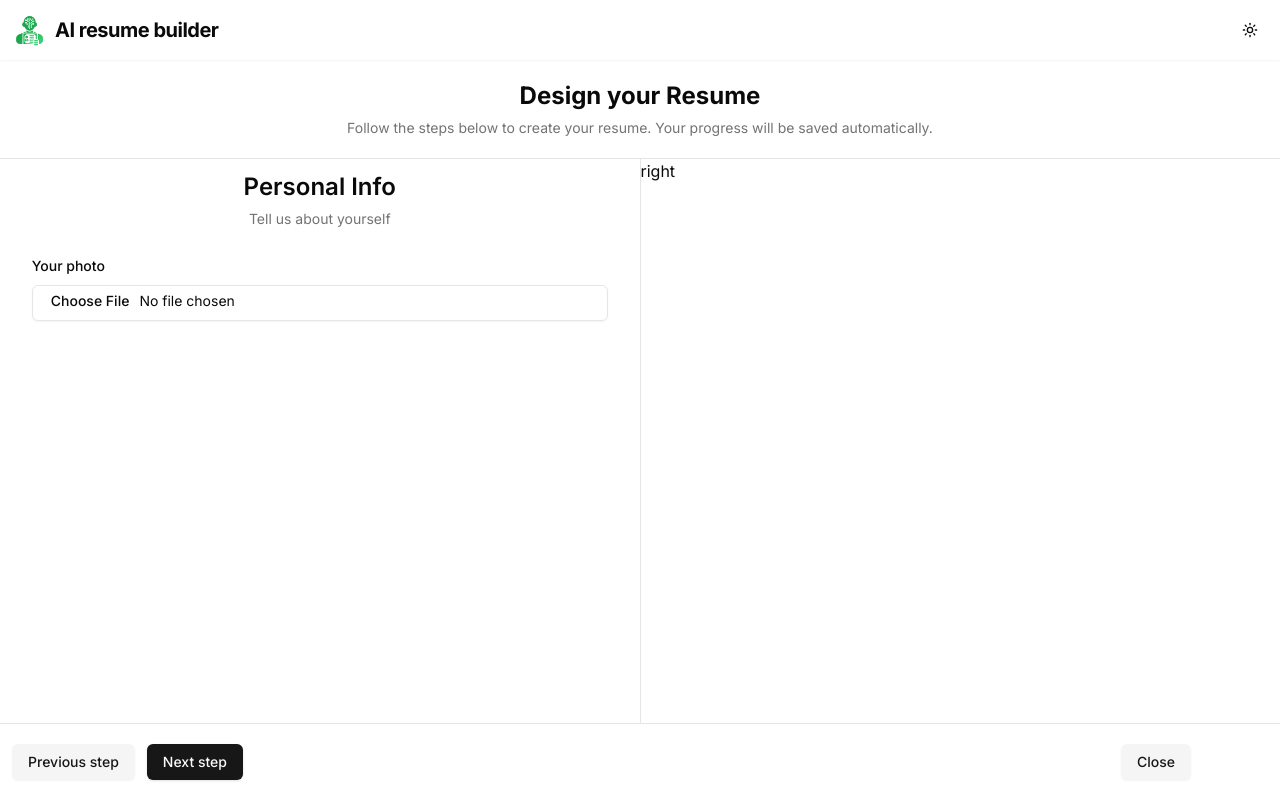
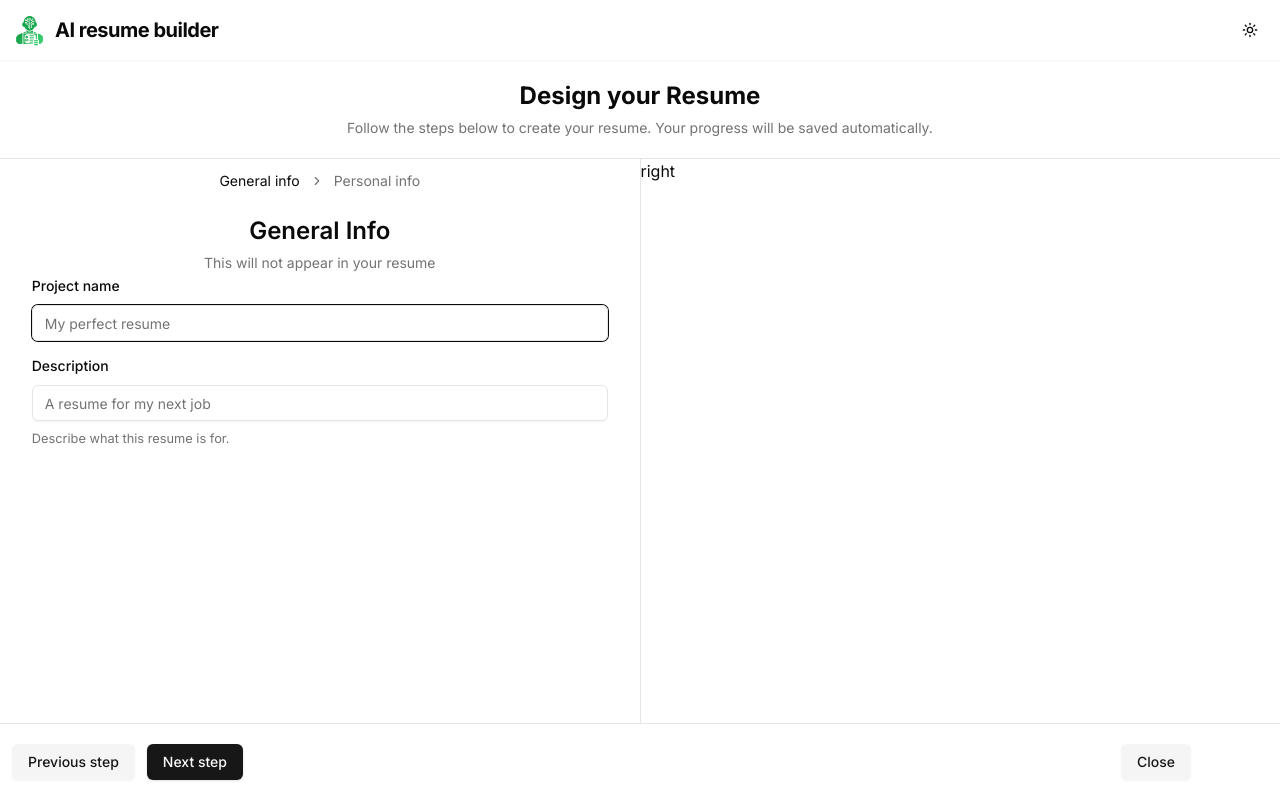
Before and after one commit to Anup4944/resume-builder, a Next.js app: page /editor in a window 1280 px wide. Built offline with nearby package versions, Linux system fonts and the light colour scheme.

Commit message:
Personal info form with inputs added,breadcrumbs with change in url between forms logic added

```diff
--- /dev/null
+++ b/src/app/(main)/editor/BreadCrumbs.tsx
@@ -0,0 +1,45 @@
+import {
+  Breadcrumb,
+  BreadcrumbItem,
+  BreadcrumbLink,
+  BreadcrumbList,
+  BreadcrumbPage,
+  BreadcrumbSeparator,
+} from "@/components/ui/breadcrumb";
+import { steps } from "./steps";
+import React from "react";
+
+interface BreadCrumbsProps {
+  currentSteps: string;
+  setCurrentStep: (step: string) => void;
+}
+
+export default function BreadCrumbs({
+  currentSteps,
+  setCurrentStep,
+}: BreadCrumbsProps) {
+  return (
+    <div className="flex justify-center">
+      <Breadcrumb>
+        <BreadcrumbList>
+          {steps.map((step) => (
+            <React.Fragment key={step.key}>
+              <BreadcrumbItem>
+                {step.key === currentSteps ? (
+                  <BreadcrumbPage>{step.title}</BreadcrumbPage>
+                ) : (
+                  <BreadcrumbLink asChild>
+                    <button onClick={() => setCurrentStep(step.key)}>
+                      {step.title}
+                    </button>
+                  </BreadcrumbLink>
+                )}
+              </BreadcrumbItem>
+              <BreadcrumbSeparator className="last:hidden" />
+            </React.Fragment>
+          ))}
+        </BreadcrumbList>
+      </Breadcrumb>
+    </div>
+  );
+}
--- a/src/app/(main)/editor/ResumeEditor.tsx
+++ b/src/app/(main)/editor/ResumeEditor.tsx
@@ -3,9 +3,25 @@
 import { Button } from "@/components/ui/button";
 import Link from "next/link";
 // import GerenalInfoForm from "./forms/GeneralInfoForm";
-import PersonalInfoForm from "./forms/PersonalInfoForm";
+// import PersonalInfoForm from "./forms/PersonalInfoForm";
+import { useSearchParams } from "next/navigation";
+import { steps } from "./steps";
+import BreadCrumbs from "./BreadCrumbs";
 
 export default function ResumeEditor() {
+  const searchParams = useSearchParams();
+
+  const currentStep = searchParams.get("step") || steps[0].key;
+
+  function setStep(key: string) {
+    const newSearcParams = new URLSearchParams(searchParams);
+    newSearcParams.set("step", key);
+    window.history.pushState(null, "", `?${newSearcParams.toString()}`);
+  }
+
+  const FormComponent = steps.find(
+    (step) => step.key === currentStep,
+  )?.component;
   return (
     <div className="flex grow flex-col">
       <header className="space-y-1.5 border-b px-3 py-5 text-center">
@@ -17,9 +33,11 @@
       </header>
       <main className="relative grow">
         <div className="absolute bottom-0 top-0 flex w-full">
-          <div className="w-full overflow-y-auto p-3 md:w-1/2">
+          <div className="w-full space-y-6 overflow-y-auto p-3 md:w-1/2">
             {/* <GerenalInfoForm /> */}
-            <PersonalInfoForm />
+            {/* <PersonalInfoForm /> */}
+            <BreadCrumbs currentSteps={currentStep} setCurrentStep={setStep} />
+            {FormComponent && <FormComponent />}
           </div>
           <div className="grow md:border-r" />
           <div className="hidden w-1/2 md:flex">right</div>
--- a/src/app/(main)/editor/forms/PersonalInfoForm.tsx
+++ b/src/app/(main)/editor/forms/PersonalInfoForm.tsx
@@ -4,7 +4,6 @@
 import {
   Form,
   FormControl,
-  FormDescription,
   FormField,
   FormItem,
   FormLabel,
@@ -27,6 +26,7 @@
     },
   });
 
+  // to save the form eveery time when changes occur in form
   useEffect(() => {
     const { unsubscribe } = form.watch(async () => {
       const isValid = await form.trigger();
@@ -66,6 +66,101 @@
               </FormItem>
             )}
           />
+          <div className="grid grid-cols-2 gap-3">
+            <FormField
+              control={form.control}
+              name="firstName"
+              render={({ field }) => (
+                <FormItem>
+                  <FormLabel>First name</FormLabel>
+                  <FormControl>
+                    <Input {...field} />
+                  </FormControl>
+                  <FormMessage />
+                </FormItem>
+              )}
+            />
+            <FormField
+              control={form.control}
+              name="lastName"
+              render={({ field }) => (
+                <FormItem>
+                  <FormLabel>Last name</FormLabel>
+                  <FormControl>
+                    <Input {...field} />
+                  </FormControl>
+                  <FormMessage />
+                </FormItem>
+              )}
+            />
+          </div>
+          <FormField
+            control={form.control}
+            name="jobTitle"
+            render={({ field }) => (
+              <FormItem>
+                <FormLabel>Job Tilte</FormLabel>
+                <FormControl>
+                  <Input {...field} />
+                </FormControl>
+                <FormMessage />
+              </FormItem>
+            )}
+          />
+          <div className="grid grid-cols-2 gap-3">
+            <FormField
+              control={form.control}
+              name="city"
+              render={({ field }) => (
+                <FormItem>
+                  <FormLabel>City</FormLabel>
+                  <FormControl>
+                    <Input {...field} />
+                  </FormControl>
+                  <FormMessage />
+                </FormItem>
+              )}
+            />
+            <FormField
+              control={form.control}
+              name="country"
+              render={({ field }) => (
+                <FormItem>
+                  <FormLabel>Country</FormLabel>
+                  <FormControl>
+                    <Input {...field} />
+                  </FormControl>
+                  <FormMessage />
+                </FormItem>
+              )}
+            />
+          </div>
+          <FormField
+            control={form.control}
+            name="phone"
+            render={({ field }) => (
+              <FormItem>
+                <FormLabel>Phone</FormLabel>
+                <FormControl>
+                  <Input {...field} type="tel" />
+                </FormControl>
+                <FormMessage />
+              </FormItem>
+            )}
+          />
+          <FormField
+            control={form.control}
+            name="email"
+            render={({ field }) => (
+              <FormItem>
+                <FormLabel>Email</FormLabel>
+                <FormControl>
+                  <Input {...field} type="email" />
+                </FormControl>
+                <FormMessage />
+              </FormItem>
+            )}
+          />
         </form>
       </Form>
     </div>
--- /dev/null
+++ b/src/app/(main)/editor/steps.ts
@@ -0,0 +1,11 @@
+import GerenalInfoForm from "./forms/GeneralInfoForm";
+import PersonalInfoForm from "./forms/PersonalInfoForm";
+
+export const steps: {
+  title: string;
+  component: React.ComponentType;
+  key: string;
+}[] = [
+  { title: "General info", component: GerenalInfoForm, key: "general-info" },
+  { title: "Personal info", component: PersonalInfoForm, key: "personal-info" },
+];
```
